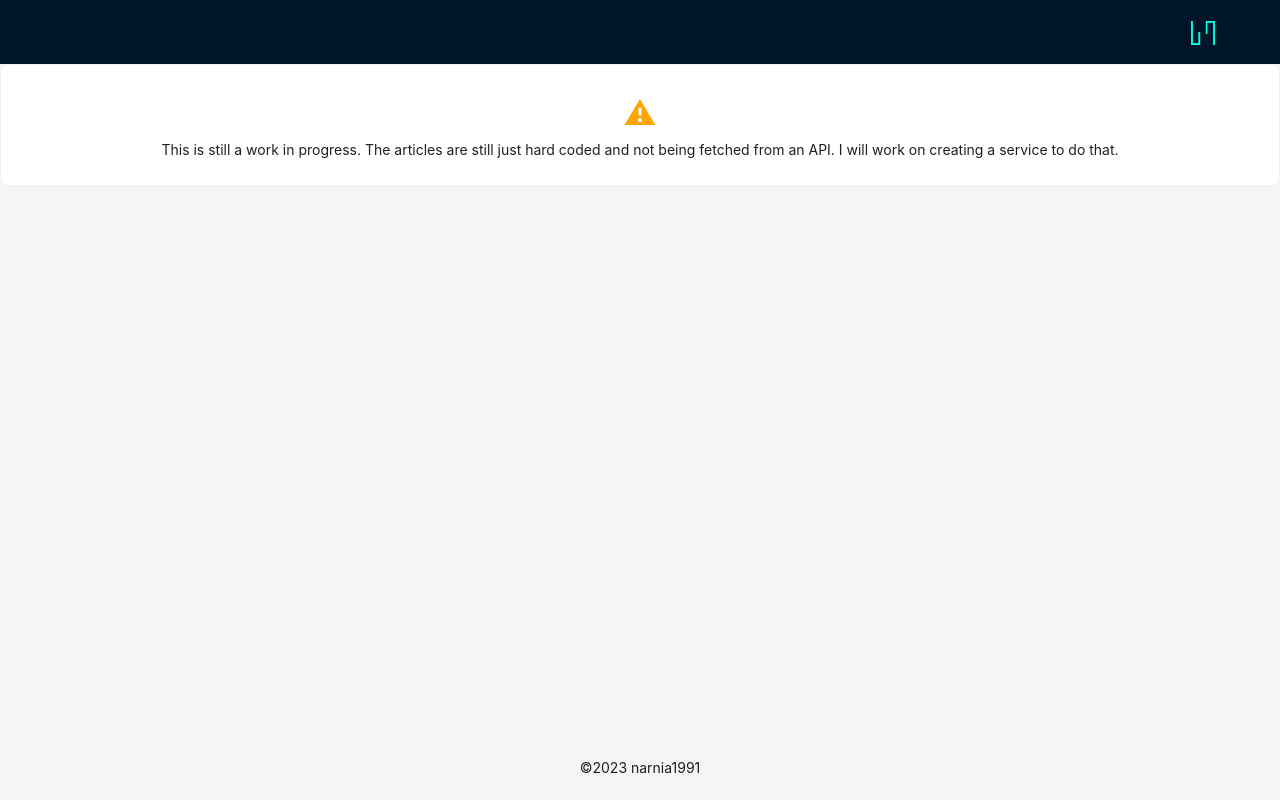
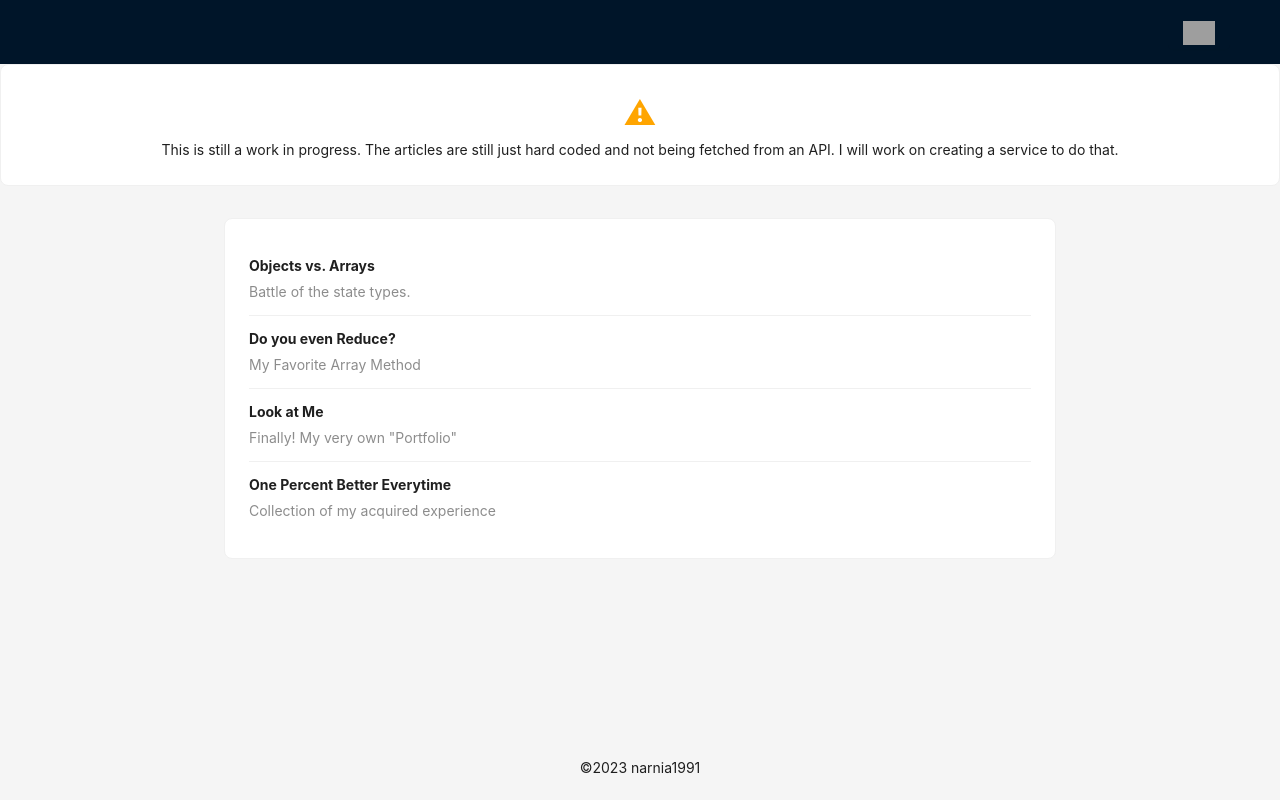
Before and after one commit to narnia1991/tech-blog, a React (Create React App) app: page / in a window 1280 px wide. Built offline with nearby package versions, Linux system fonts and the light colour scheme; grey boxes are pictures that could not be loaded.

Commit message:
:sparkles: Implement hashrouter

```diff
--- a/package.json
+++ b/package.json
@@ -2,7 +2,7 @@
   "name": "blog",
   "version": "0.1.0",
   "private": true,
-  "homepage": "https://narnia1991.github.io/tech-blog",
+  "homepage": "https://narnia1991.github.io/tech-blog/#",
   "dependencies": {
     "@testing-library/jest-dom": "5.16.5",
     "@testing-library/react": "13.4.0",
--- a/src/App.tsx
+++ b/src/App.tsx
@@ -9,8 +9,8 @@ function App() {
     <div className="App">
       <PageLayout>
         <Routes>
-          <Route path="/tech-blog" element={<Home />}></Route>
-          <Route path="/tech-blog/:blogId" element={<Blog />}></Route>
+          <Route path="/" element={<Home />}></Route>
+          <Route path="/:blogId" element={<Blog />}></Route>
         </Routes>
       </PageLayout>
     </div>
--- a/src/index.tsx
+++ b/src/index.tsx
@@ -3,16 +3,16 @@ import ReactDOM from "react-dom/client";
 import "./index.css";
 import App from "./App";
 import reportWebVitals from "./reportWebVitals";
-import { BrowserRouter } from "react-router-dom";
+import { HashRouter } from "react-router-dom";
 
 const root = ReactDOM.createRoot(
   document.getElementById("root") as HTMLElement
 );
 root.render(
   <React.StrictMode>
-    <BrowserRouter>
+    <HashRouter>
       <App />
-    </BrowserRouter>
+    </HashRouter>
   </React.StrictMode>
 );
 
--- a/src/pages/Blog.tsx
+++ b/src/pages/Blog.tsx
@@ -10,7 +10,7 @@ const Blog: FC = () => {
   const location = useLocation();
   const navigate = useNavigate();
 
-  const fileName = location.pathname.split("/tech-blog/")[1];
+  const fileName = location.pathname.split("/")[1];
 
   const fetchMd = useCallback(async () => {
     try {
@@ -24,7 +24,7 @@ const Blog: FC = () => {
       const content = await fetch(link.default);
       setMdContent(await content.text());
     } catch (err) {
-      navigate("/tech-blog");
+      navigate("/");
       console.error(err);
     }
   }, [navigate, fileName]);
--- a/src/pages/Home.tsx
+++ b/src/pages/Home.tsx
@@ -35,7 +35,7 @@ const Home: FC = () => {
         style={{ textAlign: "left" }}
         renderItem={(item) => (
           <List.Item>
-            <Link to={`/tech-blog/${item.fileName}`} style={{ width: "100%" }}>
+            <Link to={`/${item.fileName}`} style={{ width: "100%" }}>
               <List.Item.Meta
                 title={item.title}
                 description={item.description}
```
